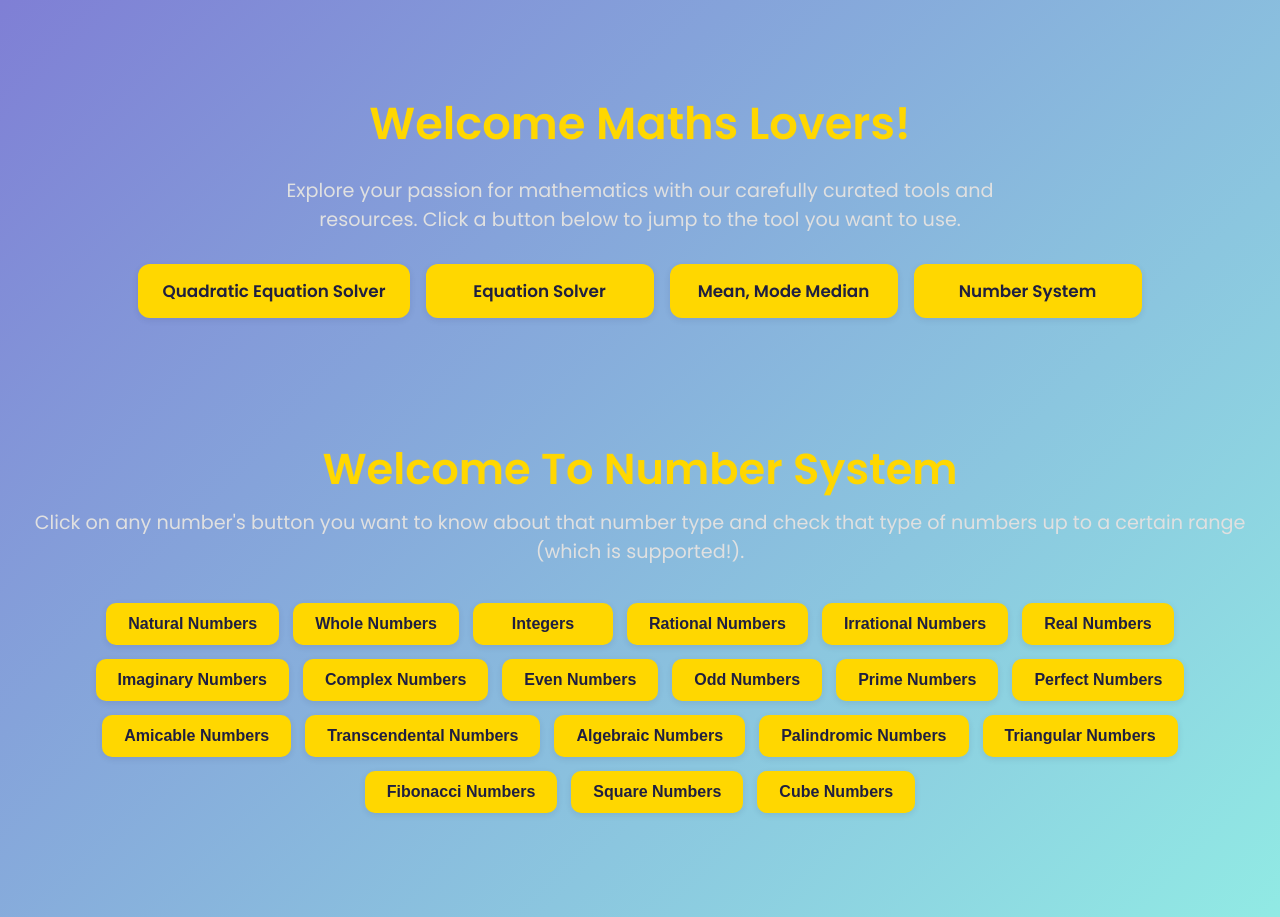
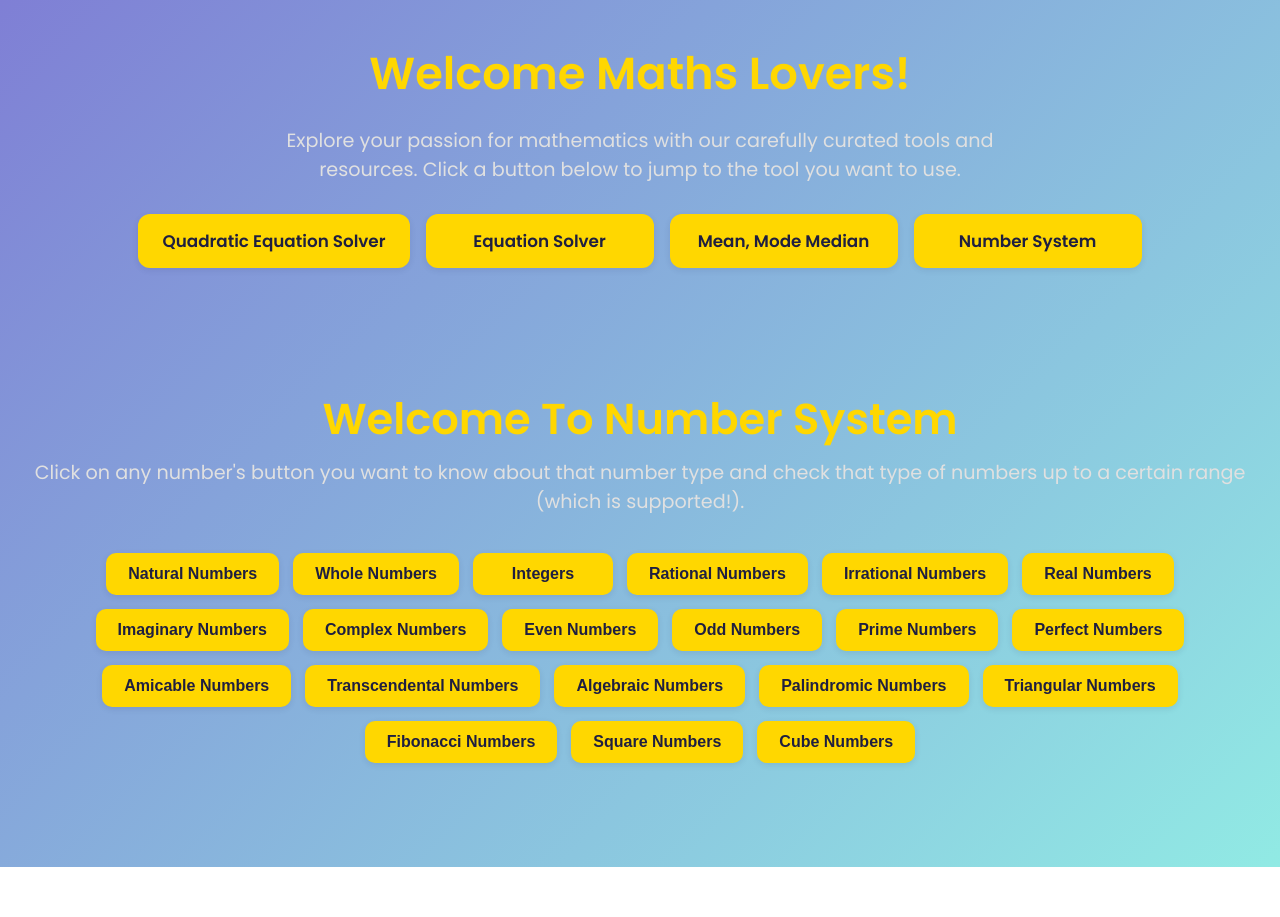
Before and after one commit to iharish17/Number_System, a plain HTML site: page index.html in a window 1280 px wide. After the commit the page ends 867 px from the top, so only its background shows below. Drawn offline with Linux system fonts and the light colour scheme.

Commit message:
Update style.css

```diff
--- a/style.css
+++ b/style.css
@@ -11,7 +11,7 @@ body {
 
     .welcome-section {
       text-align: center;
-      padding: 60px 20px 40px;
+      padding: 10px 20px 40px;
     }
 
     .welcome-section .main-title {
```
